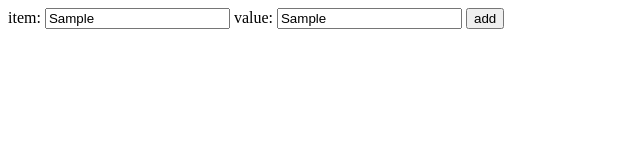
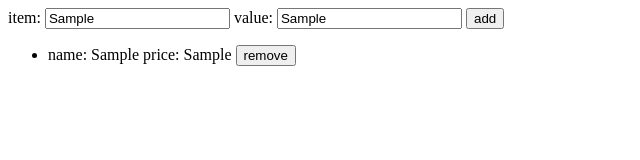
Before and after one commit to MarianoAlipi/web-development-class, a plain HTML site: page index.html in a window 1280 px wide. Both pictures are taken after typing "Sample", "Sample" into the empty fields and a click on the button "add". Shown: the whole page, without its empty margins (0-640 px from the left). Drawn offline with Linux system fonts and the light colour scheme.

Commit message:
Adds the element to the list. Missing behavior.

```diff
--- a/index.html
+++ b/index.html
@@ -12,18 +12,26 @@
             let item_name = document.querySelector("#item-name");
             let item_value = document.querySelector("#item-value");
             // use here what you have in utils.js
+
+            document.getElementById('add-item').addEventListener('click', add_item_to_list_with_template(get_element_li));
+
         });
     </script>
 </head>
+
 <body>
+
     <div id="container">
         item: <input type="text" id="item-name">
         value: <input type="text" id="item-value">
-    <button id="add-item"> add</button>
+        <button id="add-item">add</button>
     </div>
-  <ul class="items">
+
+    <ul class="items" id="items-list">
 
     </ul>
+
     <div id="total"></div>
+
 </body>
 </html>
--- a/utils.js
+++ b/utils.js
@@ -9,8 +9,15 @@ let add_item_to_list_with_template = (template_function) => {
         add event listener to the button inside the element just added with the remove_item function
         add the value to the total
         */
+
+        let name = document.querySelector('#item-name').value;
+        let price = document.querySelector('#item-value').value;
+
+        let template = template_function(name, price);
+        document.getElementById('items-list').innerHTML += template;
     }
 }
+
 /*
 for removing elements could be this way
 let element_to_delete = document.querySelector("selector").lastElementChild;
```
Lines whose indentation alone changed are shown as unchanged.
